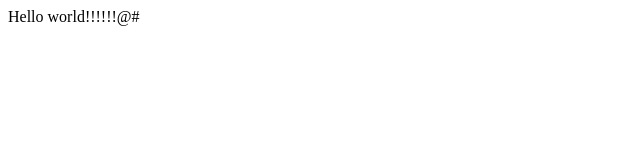
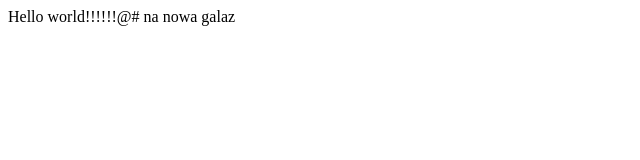
Before and after one commit to Rossiniv311/Lab1, a plain HTML site: page index.html in a window 1280 px wide. Shown: the whole page, without its empty margins (0-640 px from the left). Drawn offline with Linux system fonts and the light colour scheme.

Commit message:
dodano na nowa galaz

```diff
--- a/index.html
+++ b/index.html
@@ -6,6 +6,6 @@
     <title>Document</title>
 </head>
 <body>
-    Hello world!!!!!!@#
+    Hello world!!!!!!@# na nowa galaz
 </body>
 </html>
```
